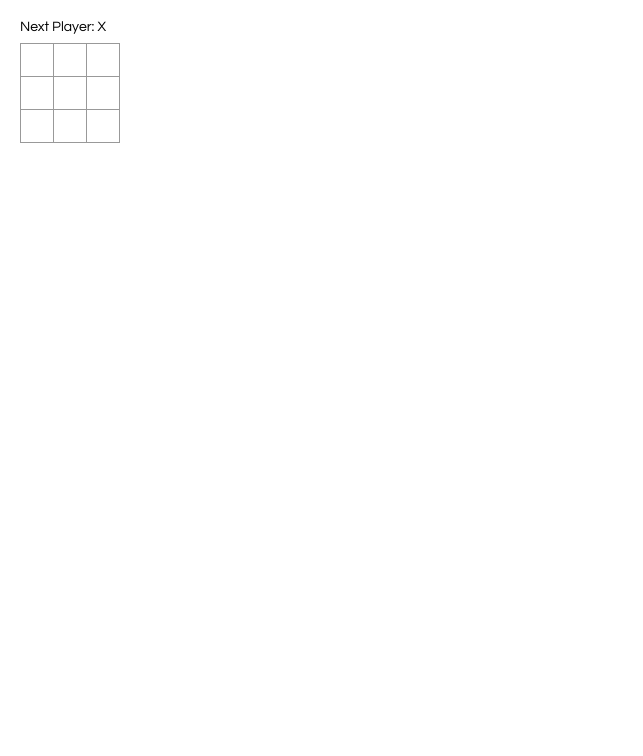
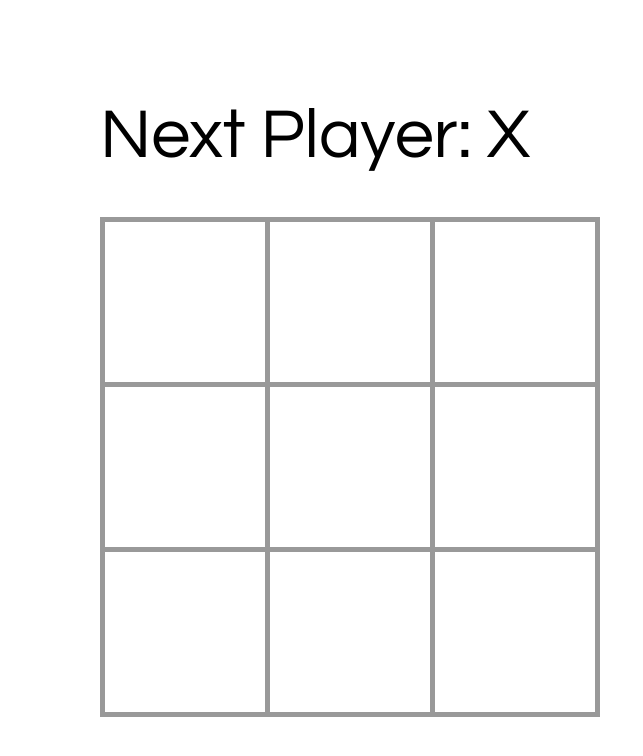
Before and after one commit to lakshayman/tictactoe, a React app: page / in a window 1280 px wide. Shown: the whole page, without its empty margins (0-643 px from the left). Built offline with nearby package versions, Linux system fonts and the light colour scheme.

```diff
--- a/src/index.css
+++ b/src/index.css
@@ -1,6 +1,8 @@
 body {
-  font: 14px "Century Gothic", Futura, sans-serif;
-  margin: 20px;
+  font: 70px "Century Gothic", Futura, sans-serif;
+  margin: 100px;
+  top: 50%;
+  left: 50%;
 }
 
 ol, ul {
@@ -14,22 +16,22 @@
 }
 
 .status {
-  margin-bottom: 10px;
+  margin-bottom: 50px;
 }
 
 .square {
   background: #fff;
-  border: 1px solid #999;
+  border: 5px solid #999;
   float: left;
-  font-size: 24px;
+  font-size: 120px;
   font-weight: bold;
-  line-height: 34px;
-  height: 34px;
-  margin-right: -1px;
-  margin-top: -1px;
+  line-height: 170px;
+  height: 170px;
+  margin-right: -5px;
+  margin-top: -5px;
   padding: 0;
   text-align: center;
-  width: 34px;
+  width: 170px;
 }
 
 .square:focus {
--- a/src/index.js
+++ b/src/index.js
@@ -37,11 +37,23 @@
       />;
   }
 
+  checksq(){
+    let squares = this.state.squares.slice();
+    for(let i = 0;i<squares.length;i++){
+      if(squares[i] == null){
+        return true;
+      }
+    }
+    return false;
+  }
+
   render() {
-
     const winner = calculateWinner(this.state.squares);
     let status;
-    if(winner) {
+    if(!winner && !this.checksq()){
+      status = "Game Drawn";
+    }
+    else if(winner) {
       status = 'Winner: ' + winner;
     }else{
       status = 'Next Player: ' + (this.state.xIsNext ? 'X' : 'O');
```
